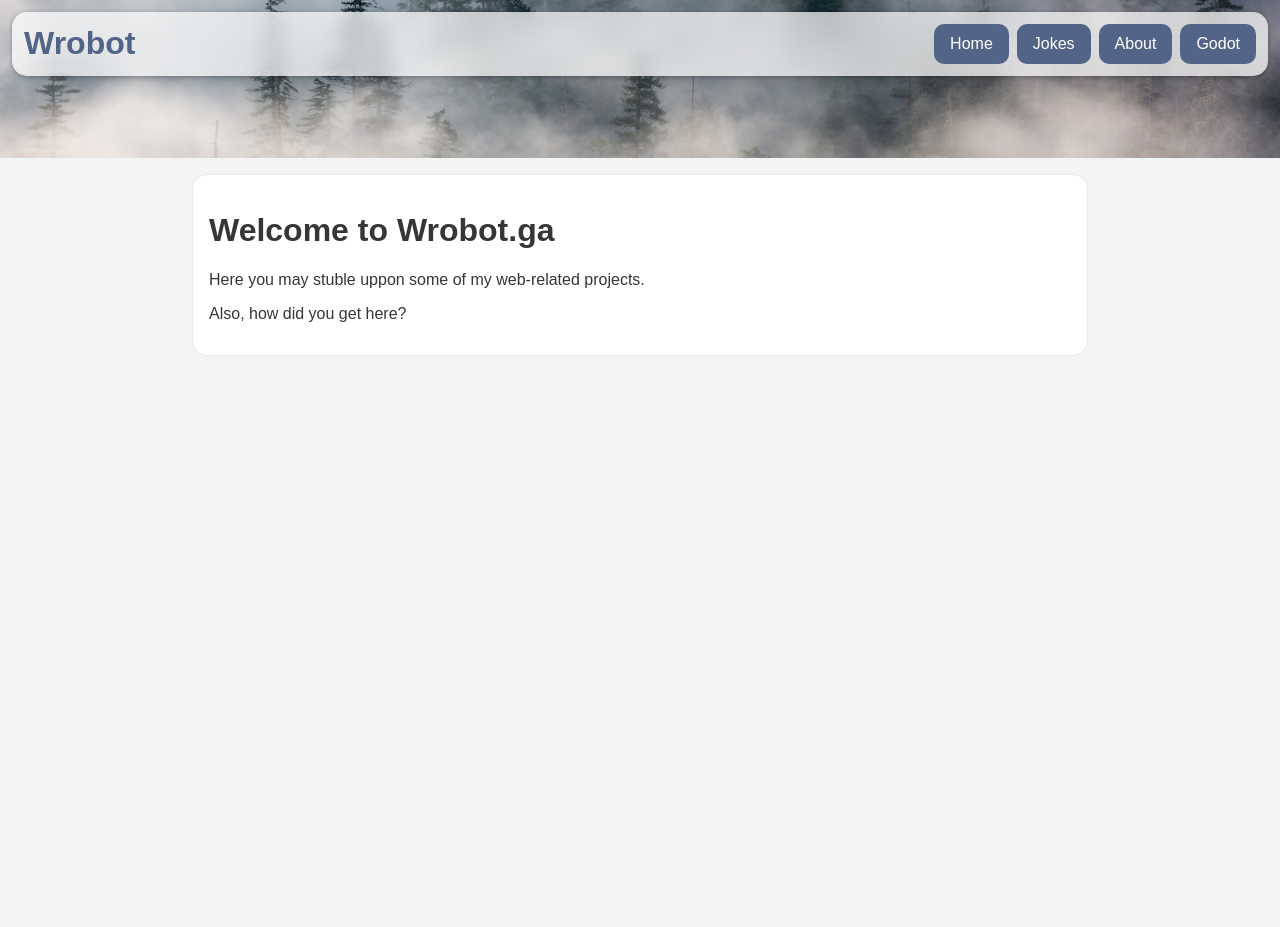
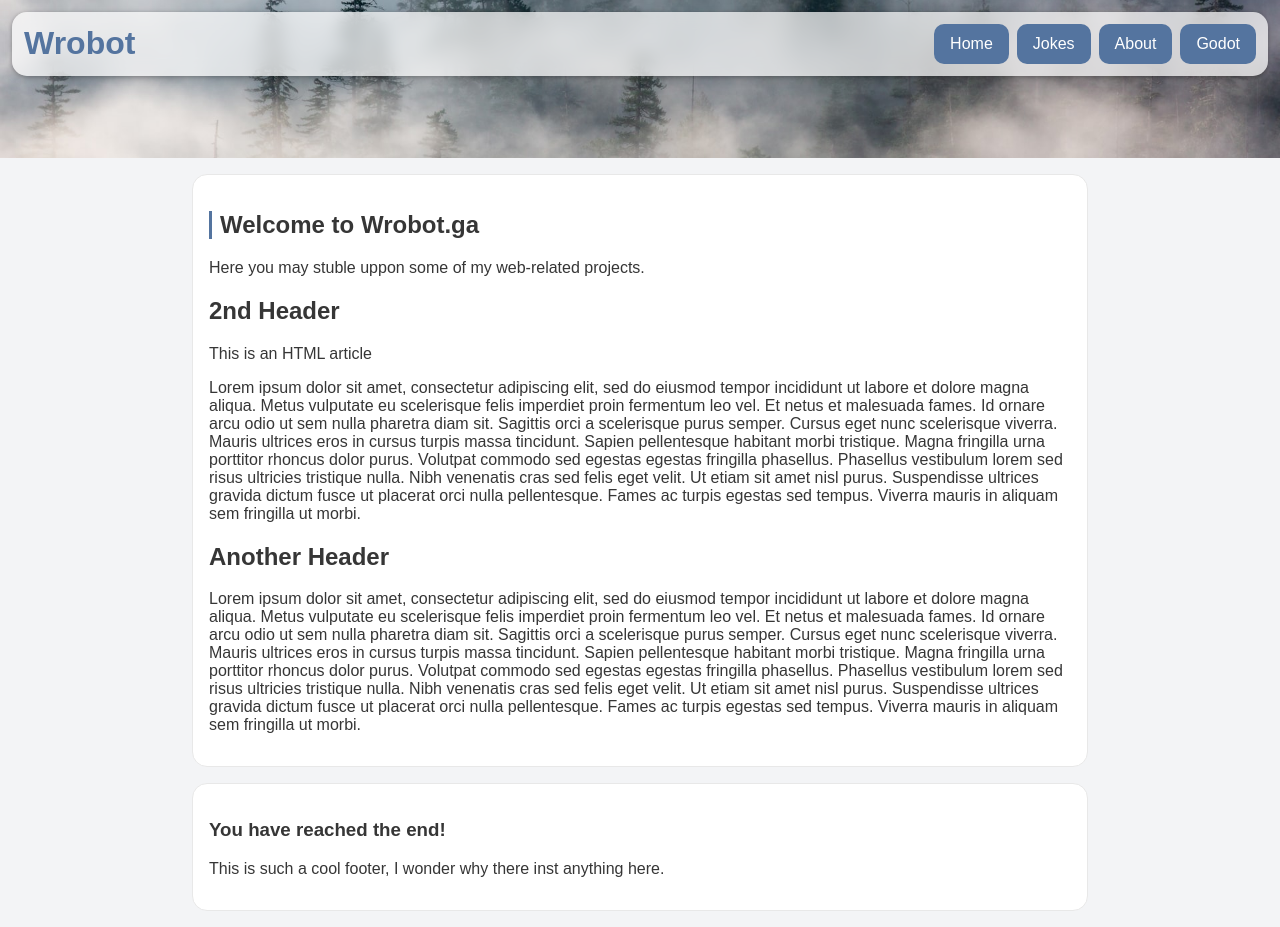
Before and after one commit to WrobotGames/WrobotWebsite, a Nuxt app: page / in a window 1280 px wide. Before the commit the page ends 800 px from the top, so only its background shows below. Built offline with nearby package versions, Linux system fonts and the light colour scheme.

Commit message:
Lorem Ipsum?
Added a few lorem ipsum paragraphs, fixed page transitions, new primary color.

```diff
--- a/components/AppHeader.vue
+++ b/components/AppHeader.vue
@@ -72,7 +72,7 @@ const togglemenu = () => {
     .header .title {
         font-size: 2rem;
         margin: 0;
-        color: #526488;
+        color: var(--primary);
     }
     .headerlink {
         margin: 0;
@@ -93,15 +93,15 @@ const togglemenu = () => {
         line-height: 30px;
         list-style: none;
         display: inline-block;
-        background: #526488;
+        background: var(--primary);
         color: #fff;
         padding: 0.3rem 1rem;
         margin-left: 0.5rem;
     }
     .header a:hover {
-        color: #526488;
+        color: var(--primary);
         background: #ffffff;
-        box-shadow: 0 0px 5px 5px #5264883c;
+        box-shadow: 0 0px 5px 5px rgba(0, 0, 0, 0.1);
     }
     .mobiletext{
         display: none;
--- a/components/Joke.vue
+++ b/components/Joke.vue
@@ -13,7 +13,7 @@ export default {
 
 <style>
 .joke {
-  border-top:2px solid rgb(76, 117, 176);
+  border-top:2px solid var(--primary);
   display: flex;
   align-items: center;
   padding: 10px;
@@ -40,7 +40,7 @@ export default {
 
 .joke:hover{
   border-radius: 15px;
-  border-top: 8px solid rgb(76, 117, 176);
+  border-top-width: 8px;
   height: 110px;
   line-height: 20px;
   box-shadow: 0 14px 28px rgba(0,0,0,0.25), 0 10px 10px rgba(0,0,0,0.22);
--- a/layouts/default.vue
+++ b/layouts/default.vue
@@ -2,6 +2,10 @@
   <div >
     <AppHeader/>
     <nuxt/>
+    <footer class="pagecontent">
+      <h3>You have reached the end!</h3>
+      <p>This is such a cool footer, I wonder why there inst anything here.</p>
+    </footer>
   </div>
 </template>
 
@@ -16,13 +20,20 @@ export default {
 </script>
 
 <style>
+  :root{
+    --primary: #54749f;
+    background: rgb(243, 244, 246);
+  }
   body{
-    background: rgb(243, 244, 246);
     margin: 0;
   }
   p, h1, h2, h3, h4, h5, h6{
     font-family: Arial, Helvetica, sans-serif;
     color: rgb(54, 54, 54);
+  }
+  h1 {
+    border-left: 3px solid var(--primary);
+    padding-left: 0.5rem;
   }
 
   .center {
@@ -33,7 +44,7 @@ export default {
 
   .pagecontent {
     border-radius: 15px;
-
+    margin-bottom: 1rem;
     padding: 1rem;
     margin-left: 15%;
     margin-right: 15%;
@@ -56,17 +67,16 @@ export default {
 /* Page Transitions */
 .page-enter-active,
 .page-leave-active {
-  transition: opacity filter 600ms cubic-bezier(.42,0,1,1);
+  transition: opacity 0.3s, transform 0.3s;
 }
 
-.page-leave-active {
+.page-leave-active{
+  transform: scale(1.05, 1);
   opacity: 0;
-
 }
-.page-enter{
+.page-enter {
+  transform: scale(0.95, 1);
   opacity: 0;
-
 }
 
-
 </style>
--- a/pages/about.vue
+++ b/pages/about.vue
@@ -1,8 +1,9 @@
 <template>
   <div class="pagecontent">
     <h1>About Wrobot.ga</h1>
-    <p>I made this website to test making a website with NuxtJS (Vue JS)</p>
-    <p>Oh boy the web is a wild place :)</p>
+    <p>I tried to made a webside with NuxtJS (Vue JS), I guess I have succeeded?</p>
+    <h2>Another Lorem Ipsum aricle</h2>
+    <p>Lorem ipsum dolor sit amet, consectetur adipiscing elit, sed do eiusmod tempor incididunt ut labore et dolore magna aliqua. Metus vulputate eu scelerisque felis imperdiet proin fermentum leo vel. Et netus et malesuada fames. Id ornare arcu odio ut sem nulla pharetra diam sit. Sagittis orci a scelerisque purus semper. Cursus eget nunc scelerisque viverra. Mauris ultrices eros in cursus turpis massa tincidunt. Sapien pellentesque habitant morbi tristique. Magna fringilla urna porttitor rhoncus dolor purus. Volutpat commodo sed egestas egestas fringilla phasellus. Phasellus vestibulum lorem sed risus ultricies tristique nulla. Nibh venenatis cras sed felis eget velit. Ut etiam sit amet nisl purus. Suspendisse ultrices gravida dictum fusce ut placerat orci nulla pellentesque. Fames ac turpis egestas sed tempus. Viverra mauris in aliquam sem fringilla ut morbi.</p>
   </div>
 </template>
 
--- a/pages/index.vue
+++ b/pages/index.vue
@@ -1,9 +1,13 @@
 <template>
-<div class='pagecontent'>
+<article class='pagecontent'>
   <h1 >Welcome to Wrobot.ga</h1>
   <p>Here you may stuble uppon some of my web-related projects. </p>
-  <p>Also, how did you get here?</p>
-  </div>
+  <h2>2nd Header</h2>
+  <p>This is an HTML article</p>
+  <p>Lorem ipsum dolor sit amet, consectetur adipiscing elit, sed do eiusmod tempor incididunt ut labore et dolore magna aliqua. Metus vulputate eu scelerisque felis imperdiet proin fermentum leo vel. Et netus et malesuada fames. Id ornare arcu odio ut sem nulla pharetra diam sit. Sagittis orci a scelerisque purus semper. Cursus eget nunc scelerisque viverra. Mauris ultrices eros in cursus turpis massa tincidunt. Sapien pellentesque habitant morbi tristique. Magna fringilla urna porttitor rhoncus dolor purus. Volutpat commodo sed egestas egestas fringilla phasellus. Phasellus vestibulum lorem sed risus ultricies tristique nulla. Nibh venenatis cras sed felis eget velit. Ut etiam sit amet nisl purus. Suspendisse ultrices gravida dictum fusce ut placerat orci nulla pellentesque. Fames ac turpis egestas sed tempus. Viverra mauris in aliquam sem fringilla ut morbi.</p>
+  <h2>Another Header</h2>
+  <p>Lorem ipsum dolor sit amet, consectetur adipiscing elit, sed do eiusmod tempor incididunt ut labore et dolore magna aliqua. Metus vulputate eu scelerisque felis imperdiet proin fermentum leo vel. Et netus et malesuada fames. Id ornare arcu odio ut sem nulla pharetra diam sit. Sagittis orci a scelerisque purus semper. Cursus eget nunc scelerisque viverra. Mauris ultrices eros in cursus turpis massa tincidunt. Sapien pellentesque habitant morbi tristique. Magna fringilla urna porttitor rhoncus dolor purus. Volutpat commodo sed egestas egestas fringilla phasellus. Phasellus vestibulum lorem sed risus ultricies tristique nulla. Nibh venenatis cras sed felis eget velit. Ut etiam sit amet nisl purus. Suspendisse ultrices gravida dictum fusce ut placerat orci nulla pellentesque. Fames ac turpis egestas sed tempus. Viverra mauris in aliquam sem fringilla ut morbi.</p>
+</article>
 </template>
 
 <script>
--- a/pages/jokes/index.vue
+++ b/pages/jokes/index.vue
@@ -2,7 +2,7 @@
   <div>
     <div class="pagecontent">
         <h1>The Bad Dad Joke List</h1>
-        <p >Here is a list of bad jokes, just to test on how to make a website.</p>
+        <p >This is me testing website API's, it seems to work well.</p>
     </div>
 
     <joke v-for="joke in jokes" :key="joke.id" :id="joke.id" :joke="joke.joke"/>
```
